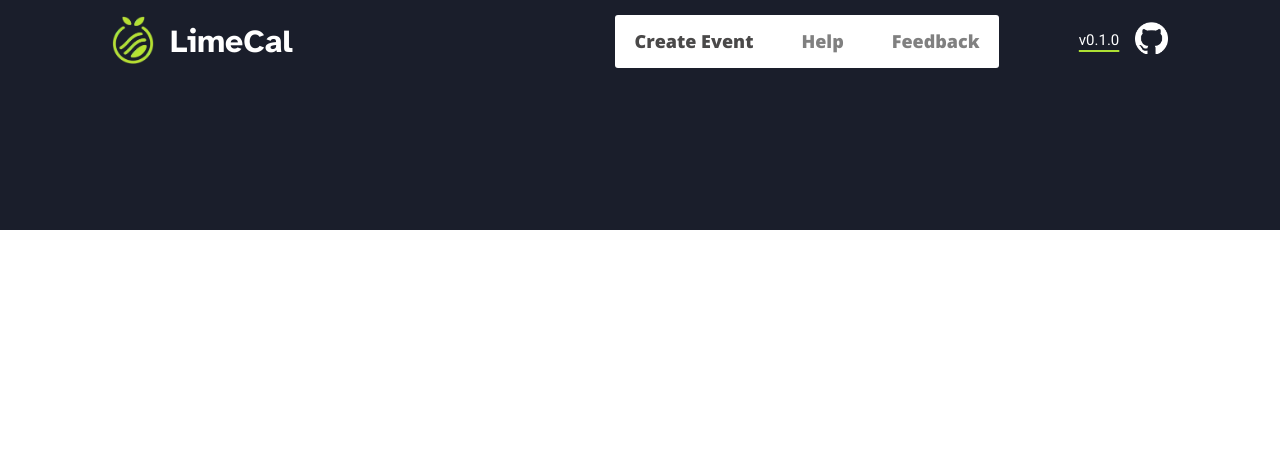
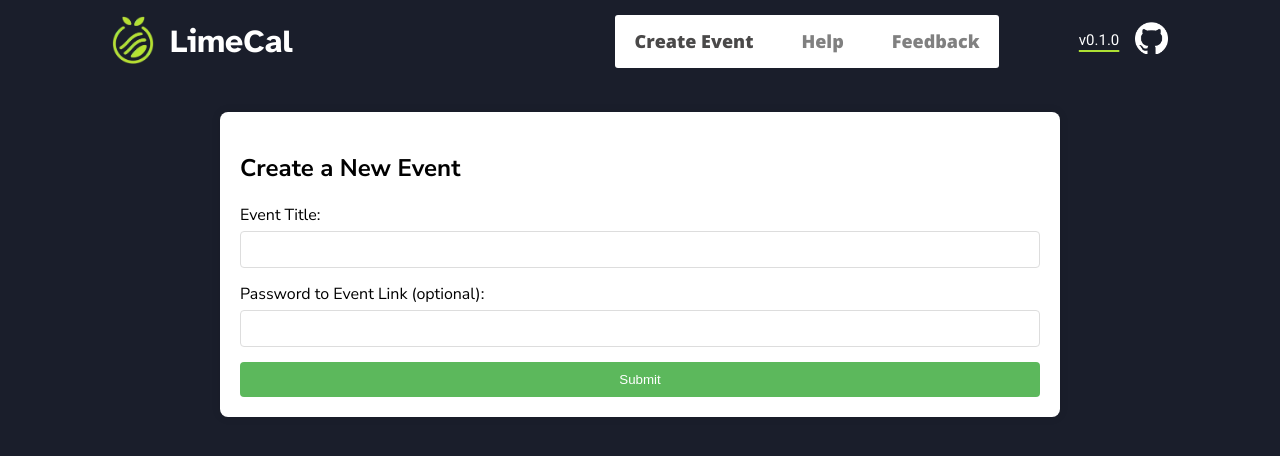
Before and after one commit to michahn01/LimeCal, a React (Vite) app in the folder client/: page /events/create in a window 1280 px wide. Shown: the top 456 px of the page. Built offline with nearby package versions, Linux system fonts and the light colour scheme.

Commit message:
Event creation page implemented

```diff
--- a/client/package.json
+++ b/client/package.json
@@ -10,6 +10,11 @@
     "preview": "vite preview"
   },
   "dependencies": {
+    "@fullcalendar/core": "^6.1.9",
+    "@fullcalendar/daygrid": "^6.1.9",
+    "@fullcalendar/interaction": "^6.1.9",
+    "@fullcalendar/react": "^6.1.9",
+    "@fullcalendar/timegrid": "^6.1.9",
     "react": "^18.2.0",
     "react-dom": "^18.2.0",
     "react-router-dom": "^6.20.0"
--- a/client/src/App.jsx
+++ b/client/src/App.jsx
@@ -4,6 +4,7 @@ import Home from "./Home.jsx"
 import "./css/basic.css"
 import Navbar from "./Navbar.jsx"
 import Footer from "./Footer.jsx"
+import Create from "./Create.jsx"
 
 function App() {
   const [count, setCount] = useState(0)
@@ -13,7 +14,7 @@ function App() {
       <Navbar></Navbar>
       <Routes>
         <Route path="/" element={<Home />}></Route>
-        <Route path="/events/create"></Route>
+        <Route path="/events/create" element={<Create />}></Route>
         <Route path="/events/:eventId"></Route>
         <Route path="/help"></Route>
         <Route path="/feedback"></Route>
--- /dev/null
+++ b/client/src/Calendar.jsx
@@ -0,0 +1,28 @@
+import React from 'react'
+
+import FullCalendar from '@fullcalendar/react'
+import timeGridPlugin from '@fullcalendar/timegrid';
+import interactionPlugin from '@fullcalendar/interaction';
+import dayGridPlugin from '@fullcalendar/daygrid';
+
+// for calendar styling
+import "./css/custom_cal.css"
+
+const Calendar = () => {
+  return (
+    <div className="calendar-container">
+        <FullCalendar
+        aspectRatio={1.35}
+        plugins={[ dayGridPlugin, timeGridPlugin ]}
+        initialView='dayGridMonth'
+        headerToolbar={{
+            left: 'prev,next today',
+            center: 'title',
+            right: 'dayGridMonth,timeGridWeek'
+        }}>
+        </FullCalendar>
+    </div>
+  )
+}
+
+export default Calendar
--- /dev/null
+++ b/client/src/Create.jsx
@@ -0,0 +1,81 @@
+import React from 'react'
+import Calendar from "./Calendar.jsx"
+import { useState } from "react"
+import "./css/Create.css"
+
+const Create = () => {
+    const [eventTitle, setEventTitle] = useState("");
+    const [password, setPassword] = useState("");
+    const [password2, setPassword2] = useState("");
+
+    const [submitMessage, setSubmitMessage] = useState("");
+
+    const sendApiRequest = () => {
+
+    }
+
+    const submitForm = (e) => {
+        if (eventTitle.trimEnd() == "") {
+            setSubmitMessage("Event title is required.")
+            return;
+        }
+        if (password != "" && password != password2) {
+            return;
+        }
+        sendApiRequest();
+    }
+
+    const handlePassword = (e) => {
+        setPassword(e.target.value);
+        setSubmitMessage("");
+        if (e.target.value == "") {
+            setPassword2("");
+        }
+    }
+    return (
+        <div id="page-body">
+            <div className="form-container">
+            <div id="event-form">
+                <h2>Create a New Event</h2>
+
+                <div className="form-group">
+                <label htmlFor="title">Event Title:</label>
+                <input type="text" id="title" name="event_title" required
+                    value={eventTitle}
+                    onChange={(e) => {setSubmitMessage(""); setEventTitle(e.target.value)}}>
+                </input>
+                </div>
+
+                <div className="form-group">
+                <label htmlFor="password">Password to Event Link (optional):</label>
+                <input type="password" id="password" name="event_password"
+                    value={password} onChange={handlePassword}>
+                </input>
+                </div>
+
+                {password != "" &&
+                <div className="form-group">
+                <label htmlFor="repeat_password">Repeat Password:</label>
+                <input type="password" id="repeat_password"
+                    value={password2}
+                    onChange={(e) => {setSubmitMessage(""); setPassword2(e.target.value)}}>
+                </input>
+                </div>
+                }
+
+                {(password2 != "") &&
+                (password2 == password ?
+                <p style={{color:'green'}}>Passwords match!</p> :
+                <p style={{color:'red'}}>Passwords do not match.</p>)
+                }
+
+                {submitMessage != "" && <p style={{color:'red'}}>{submitMessage}</p>}
+
+                <button onClick={submitForm}>Submit</button>
+            </div>
+            </div>
+        </div>
+    )
+}
+
+export default Create
--- /dev/null
+++ b/client/src/css/Create.css
@@ -0,0 +1,65 @@
+@import url("https://fonts.googleapis.com/css2?family=Nunito+Sans:wght@200;300;400;500;600;700&display=swap");
+
+#page-body {
+  display: flex;
+  flex-direction: column;
+  align-items: center;
+  width: 100%;
+  margin: 0;
+  padding: 0;
+  padding-top: 2em;
+  /* background-color: white; */
+  min-height: 580px;
+}
+
+.form-container {
+  background: #fff;
+  padding: 20px;
+  border-radius: 8px;
+  box-shadow: 0 0 10px rgba(0, 0, 0, 0.1);
+  width: 97%;
+  font-family: 'Nunito Sans', sans-serif;
+  max-width: 800px;
+}
+
+#event-form {
+  display: flex;
+  flex-direction: column;
+}
+
+.form-group {
+  margin-bottom: 15px;
+}
+
+.form-group label {
+  display: block;
+  margin-bottom: 5px;
+}
+
+.form-group input,
+.form-group textarea {
+  width: 100%;
+  padding: 10px;
+  border: 1px solid #ddd;
+  border-radius: 4px;
+  box-sizing: border-box; /* So that width includes padding */
+}
+
+.form-group textarea {
+  height: 100px;
+  resize: vertical;
+}
+
+button {
+  padding: 10px 15px;
+  background-color: #5cb85c;
+  border: none;
+  border-radius: 4px;
+  color: white;
+  cursor: pointer;
+  transition: background-color 0.3s;
+}
+
+button:hover {
+  background-color: #4cae4c;
+}
--- a/client/src/css/Home.css
+++ b/client/src/css/Home.css
@@ -57,15 +57,15 @@
     flex-direction: column;
     align-items: center;
     gap: 0.5em;
-    p {
-        font-size: 20px;
-        max-width: 80%;
-        text-align: center;
-        font-family: 'Rubik', sans-serif;
-    }
 }
 .text-box#against_line_background {
     background-color: rgb(245, 245, 245);
+}
+.text-box p {
+    font-size: 20px;
+    max-width: 80%;
+    text-align: center;
+    font-family: 'Rubik', sans-serif;
 }
 
 
--- a/client/src/css/Navbar.css
+++ b/client/src/css/Navbar.css
@@ -72,8 +72,9 @@
     margin-top: 2px;
     padding: 0.9em 1.2em 0.9em 1.2em;
     gap: 3em;
+}
 
-    .link {
+#page_nav_section .link {
     text-decoration: none;
     font-family: "Open Sans", sans-serif;
     font-weight: 800;
@@ -99,8 +100,7 @@
         width: 100%;
       }
 }
-    .active_link {
+#page_nav_section .active_link {
     /* width: 100%; */
     color: #4a4949;
 }
-}
--- a/client/src/css/basic.css
+++ b/client/src/css/basic.css
@@ -3,4 +3,5 @@
 body {
     margin: 0px;
     padding: 0px;
+    background-color: #1a1e2b;
 }
--- /dev/null
+++ b/client/src/css/custom_cal.css
@@ -0,0 +1,43 @@
+@import url("https://fonts.googleapis.com/css2?family=Nunito+Sans:wght@200;300;400;500;600;700&display=swap");
+
+
+.calendar-container {
+    padding: 0;
+    margin: 0;
+    font-family: 'Nunito Sans', sans-serif;
+    text-decoration: none;
+    width: 50em;
+    display: flex;
+    flex-direction: row;
+    justify-content: center;
+}
+
+.fc {
+    width: 100%;
+    margin: 0;
+    padding: 0;
+}
+
+/* Remove border rounding on buttons */
+.fc .fc-button-primary {
+    border-radius: 0;
+    background-color: #333;
+    border-color: #333;
+    color: white;
+    margin-top: 0.1em;
+    padding: 0.3em;
+}
+
+/* Change hover state for buttons */
+.fc .fc-button-primary:not(:disabled):hover {
+    background-color: #444;
+    border-color: #444;
+}
+
+/* Remove underlines */
+.fc a {
+    text-decoration: none;
+}
+.fc .fc-toolbar-title {
+    font-size: 2em;
+}
--- a/client/src/css/lines_background.css
+++ b/client/src/css/lines_background.css
@@ -9,6 +9,7 @@
     position: absolute;
     height: 500px;
     width: 100%;
+    /* background-color: #1a1e2b; */
     background-color: inherit;
   }
 
```
Also changed, not shown: 1 other file (tests, documents, lock files or other folders). Lines whose indentation alone changed are shown as unchanged.
